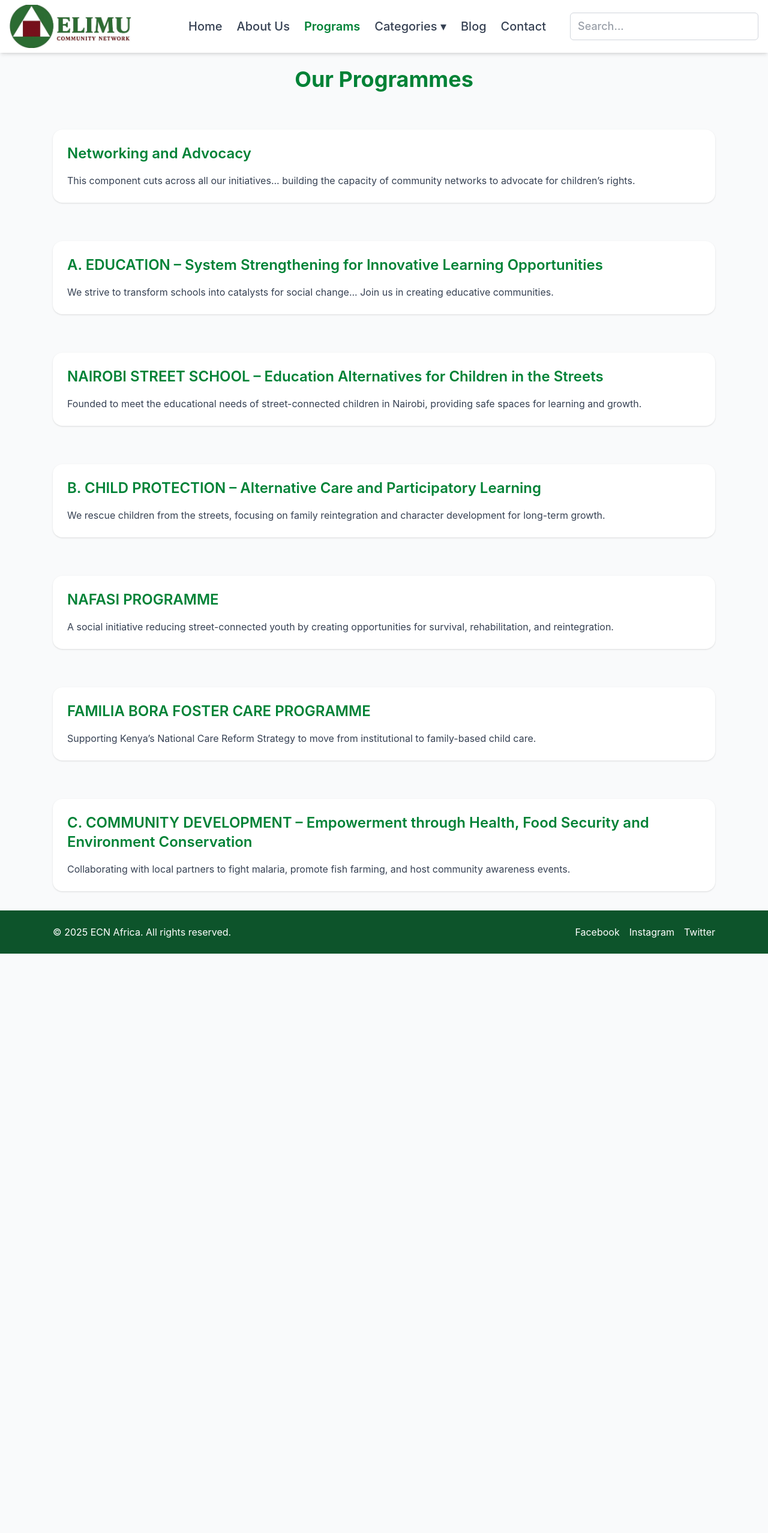
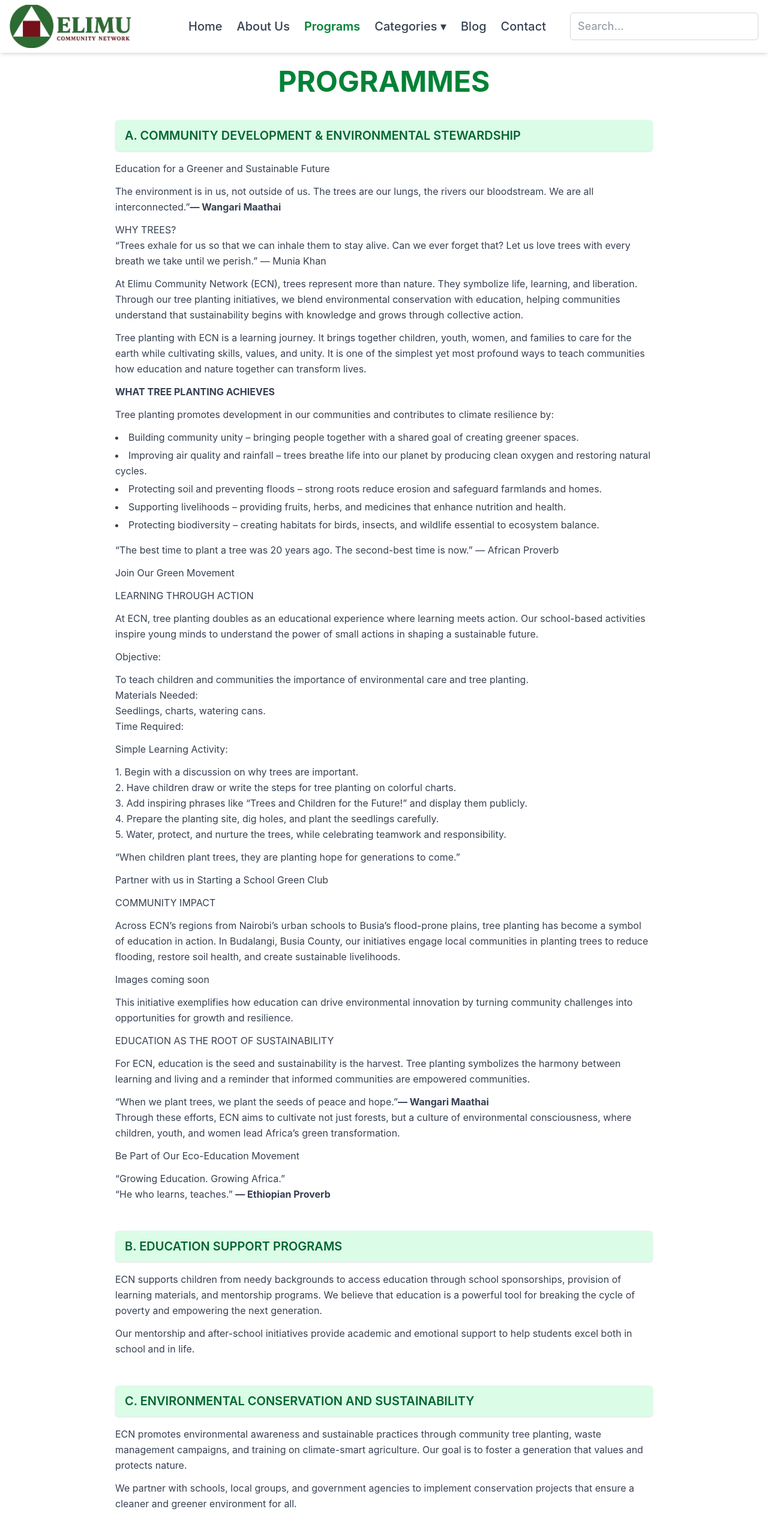
Before and after one commit to steph10920/ecnafrica, a React (Vite) app: page /programs in a window 1280 px wide. Shown: the top 2556 px of the page at 60% size. Before the commit the page ends 1590 px from the top, so only its background shows below. Built offline with nearby package versions, Linux system fonts and the light colour scheme.

Commit message:
programs changed

```diff
--- a/package.json
+++ b/package.json
@@ -11,6 +11,7 @@
   },
   "dependencies": {
     "framer-motion": "^12.23.24",
+    "lucide-react": "^0.547.0",
     "react": "^19.1.1",
     "react-dom": "^19.1.1",
     "react-router-dom": "^7.9.4"
--- a/src/pages/Programs.jsx
+++ b/src/pages/Programs.jsx
@@ -1,71 +1,214 @@
-import React, { Suspense } from "react";
+import React, { useState, useEffect } from "react";
 import { motion } from "framer-motion";
-
-const Footer = React.lazy(() => import("../components/Footer"));
+import { ArrowUp } from "lucide-react";
 
 export default function Programs() {
-  const programs = [
-    {
-      title: "Networking and Advocacy",
-      body: "This component cuts across all our initiatives... building the capacity of community networks to advocate for children’s rights.",
-    },
-    {
-      title: "A. EDUCATION – System Strengthening for Innovative Learning Opportunities",
-      body: "We strive to transform schools into catalysts for social change... Join us in creating educative communities.",
-    },
-    {
-      title: "NAIROBI STREET SCHOOL – Education Alternatives for Children in the Streets",
-      body: "Founded to meet the educational needs of street-connected children in Nairobi, providing safe spaces for learning and growth.",
-    },
-    {
-      title: "B. CHILD PROTECTION – Alternative Care and Participatory Learning",
-      body: "We rescue children from the streets, focusing on family reintegration and character development for long-term growth.",
-    },
-    {
-      title: "NAFASI PROGRAMME",
-      body: "A social initiative reducing street-connected youth by creating opportunities for survival, rehabilitation, and reintegration.",
-    },
-    {
-      title: "FAMILIA BORA FOSTER CARE PROGRAMME",
-      body: "Supporting Kenya’s National Care Reform Strategy to move from institutional to family-based child care.",
-    },
-    {
-      title: "C. COMMUNITY DEVELOPMENT – Empowerment through Health, Food Security and Environment Conservation",
-      body: "Collaborating with local partners to fight malaria, promote fish farming, and host community awareness events.",
-    },
-  ];
+  const [showTopBtn, setShowTopBtn] = useState(false);
+
+  // Show "Back to Top" button when scrolled down
+  useEffect(() => {
+    const handleScroll = () => {
+      if (window.scrollY > 300) setShowTopBtn(true);
+      else setShowTopBtn(false);
+    };
+    window.addEventListener("scroll", handleScroll);
+    return () => window.removeEventListener("scroll", handleScroll);
+  }, []);
+
+  const scrollToTop = () => window.scrollTo({ top: 0, behavior: "smooth" });
 
   return (
-    <div className="min-h-screen flex flex-col bg-gray-50">
-      {/* Remove extra top padding so heading sits near navbar */}
-      <main className="max-w-6xl mx-auto px-6 py-8 space-y-16 animate-fade-in">
+    <div className="min-h-screen flex flex-col items-center justify-start px-4 sm:px-8 py-8 bg-white">
+      {/* Animated Page Title */}
       <motion.h1
-          initial={{ opacity: 0, y: 20 }}
+        className="text-4xl sm:text-5xl font-bold text-green-700 mb-10 text-center"
+        initial={{ opacity: 0, y: -30 }}
         animate={{ opacity: 1, y: 0 }}
-          transition={{ duration: 0.8 }}
-          className="text-4xl font-bold text-green-700 text-center"
+        transition={{ duration: 1 }}
       >
-          Our Programmes
+        PROGRAMMES
       </motion.h1>
 
-        {programs.map((program, index) => (
-          <motion.section
-            key={index}
-            initial={{ opacity: 0, y: 30 }}
+      {/* Section A */}
+      <section className="w-full max-w-4xl mb-12">
+        <div className="sticky top-0 bg-green-100 py-3 px-4 rounded-md shadow-sm">
+          <h2 className="text-xl font-semibold text-green-800">
+            A. COMMUNITY DEVELOPMENT & ENVIRONMENTAL STEWARDSHIP
+          </h2>
+        </div>
+
+        <motion.div
+          className="mt-4 text-gray-700 leading-relaxed space-y-3"
+          initial={{ opacity: 0, y: 40 }}
           whileInView={{ opacity: 1, y: 0 }}
-            transition={{ duration: 0.7 }}
           viewport={{ once: true }}
-            className="space-y-4 bg-white rounded-2xl p-6 shadow hover:shadow-lg transition-shadow"
+          transition={{ duration: 0.6 }}
         >
-            <h2 className="text-2xl font-semibold text-green-700">{program.title}</h2>
-            <p className="text-gray-700 leading-relaxed">{program.body}</p>
-          </motion.section>
-        ))}
-      </main>
+          <p>
+            Education for a Greener and Sustainable Future</p>
+          <p>
+           The environment is in us, not outside of us. The trees are our lungs, the rivers our bloodstream. We are all interconnected.”
+           <strong>— Wangari Maathai</strong>
+          </p>
+          <p>
+            WHY TREES?
+            <br></br>
+            “Trees exhale for us so that we can inhale them to stay alive. Can we ever forget that? Let us love trees with every breath we take until we perish.”
+              — Munia Khan
+          </p>
+          <p>
+            At Elimu Community Network (ECN), trees represent more than nature. They symbolize life, learning, and liberation.
+            Through our tree planting initiatives, we blend environmental conservation with education, helping communities understand that sustainability begins with knowledge and grows through collective action.
+            </p>
+            <p>
+              Tree planting with ECN is a learning journey. It brings together children, youth, women, and families to care for the earth while cultivating skills, values, and unity.
+              It is one of the simplest yet most profound ways to teach communities how education and nature together can transform lives.
 
-      <Suspense fallback={<div className="text-center py-4 text-gray-500">Loading footer...</div>}>
-        <Footer />
-      </Suspense>
+            </p>
+            <p><strong>WHAT TREE PLANTING ACHIEVES</strong></p>
+            <p>
+              Tree planting promotes development in our communities and contributes to climate resilience by:
+            </p>
+            <ul className="list-disc list-inside text-gray-700 mb-4 space-y-1">
+          <li>Building community unity – bringing people together with a shared goal of creating greener spaces.</li>
+          <li>Improving air quality and rainfall – trees breathe life into our planet by producing clean oxygen and restoring natural cycles.</li>
+          <li>Protecting soil and preventing floods – strong roots reduce erosion and safeguard farmlands and homes.</li>
+          <li>Supporting livelihoods – providing fruits, herbs, and medicines that enhance nutrition and health.</li>
+          <li>Protecting biodiversity – creating habitats for birds, insects, and wildlife essential to ecosystem balance.</li>
+        </ul>
+        <p>
+          “The best time to plant a tree was 20 years ago. The second-best time is now.”
+            — African Proverb
+        </p>
+        <p>Join Our Green Movement </p>
+        <h2>LEARNING THROUGH ACTION</h2>
+        <p>At ECN, tree planting doubles as an educational experience where learning meets action.
+          Our school-based activities inspire young minds to understand the power of small actions in shaping a sustainable future.
+        </p>
+        <h3>Objective:</h3>
+        <p>
+          To teach children and communities the importance of environmental care and tree planting.
+          <br></br>
+          Materials Needed:
+          <br></br>
+          Seedlings, charts, watering cans.
+          <br></br>
+          Time Required:
+        </p>
+        <p>Simple Learning Activity:</p>
+        <ul>
+          <li>1.	Begin with a discussion on why trees are important.</li>
+          <li>2.	Have children draw or write the steps for tree planting on colorful charts.</li>
+          <li>3.	Add inspiring phrases like “Trees and Children for the Future!” and display them publicly.</li>
+          <li>4.	Prepare the planting site, dig holes, and plant the seedlings carefully.</li>
+          <li>5.	Water, protect, and nurture the trees, while celebrating teamwork and responsibility.</li>
+        </ul>
+        <p>“When children plant trees, they are planting hope for generations to come.”</p>
+        <p>Partner with us in Starting a School Green Club </p>
+        <h2>COMMUNITY IMPACT</h2>
+        <p>
+          Across ECN’s regions from Nairobi’s urban schools to Busia’s flood-prone plains, tree planting has become a symbol of education in action.
+          In Budalangi, Busia County, our initiatives engage local communities in planting trees to reduce flooding, restore soil health, and create sustainable livelihoods.
+        </p>
+        <p>Images coming soon</p>
+        <p>
+          This initiative exemplifies how education can drive environmental innovation by turning community challenges into opportunities for growth and resilience.
+        </p>
+        <h2>EDUCATION AS THE ROOT OF SUSTAINABILITY</h2>
+        <p>
+          For ECN, education is the seed and sustainability is the harvest.
+          Tree planting symbolizes the harmony between learning and living and a reminder that informed communities are empowered communities.
+        </p>
+        <p>
+          “When we plant trees, we plant the seeds of peace and hope.”
+          <strong>— Wangari Maathai</strong>
+          <p>
+            Through these efforts, ECN aims to cultivate not just forests, but a culture of environmental consciousness, where children, youth, and women lead Africa’s green transformation.
+          </p>
+        </p>
+        <p>
+          Be Part of Our Eco-Education Movement
+        </p>
+        <p>
+          “Growing Education. Growing Africa.”
+          <br></br>
+          “He who learns, teaches.” <strong>— Ethiopian Proverb</strong>
+
+        </p>
+        </motion.div>
+      </section>
+
+      {/* Section B */}
+      <section className="w-full max-w-4xl mb-12">
+        <div className="sticky top-0 bg-green-100 py-3 px-4 rounded-md shadow-sm">
+          <h2 className="text-xl font-semibold text-green-800">
+            B. EDUCATION SUPPORT PROGRAMS
+          </h2>
+        </div>
+
+        <motion.div
+          className="mt-4 text-gray-700 leading-relaxed space-y-3"
+          initial={{ opacity: 0, y: 40 }}
+          whileInView={{ opacity: 1, y: 0 }}
+          viewport={{ once: true }}
+          transition={{ duration: 0.6 }}
+        >
+          <p>
+            ECN supports children from needy backgrounds to access education
+            through school sponsorships, provision of learning materials, and
+            mentorship programs. We believe that education is a powerful tool
+            for breaking the cycle of poverty and empowering the next
+            generation.
+          </p>
+          <p>
+            Our mentorship and after-school initiatives provide academic and
+            emotional support to help students excel both in school and in life.
+          </p>
+        </motion.div>
+      </section>
+
+      {/* Section C */}
+      <section className="w-full max-w-4xl mb-12">
+        <div className="sticky top-0 bg-green-100 py-3 px-4 rounded-md shadow-sm">
+          <h2 className="text-xl font-semibold text-green-800">
+            C. ENVIRONMENTAL CONSERVATION AND SUSTAINABILITY
+          </h2>
+        </div>
+
+        <motion.div
+          className="mt-4 text-gray-700 leading-relaxed space-y-3"
+          initial={{ opacity: 0, y: 40 }}
+          whileInView={{ opacity: 1, y: 0 }}
+          viewport={{ once: true }}
+          transition={{ duration: 0.6 }}
+        >
+          <p>
+            ECN promotes environmental awareness and sustainable practices
+            through community tree planting, waste management campaigns, and
+            training on climate-smart agriculture. Our goal is to foster a
+            generation that values and protects nature.
+          </p>
+          <p>
+            We partner with schools, local groups, and government agencies to
+            implement conservation projects that ensure a cleaner and greener
+            environment for all.
+          </p>
+        </motion.div>
+      </section>
+
+      {/* Floating Back to Top Button */}
+      {showTopBtn && (
+        <motion.button
+          onClick={scrollToTop}
+          className="fixed bottom-6 right-6 bg-green-600 hover:bg-green-700 text-white rounded-full p-3 shadow-lg transition-all"
+          initial={{ opacity: 0 }}
+          animate={{ opacity: 1 }}
+          exit={{ opacity: 0 }}
+          title="Back to Top"
+        >
+          <ArrowUp className="w-6 h-6" />
+        </motion.button>
+      )}
     </div>
   );
 }
```
Also changed, not shown: 1 other file (tests, documents, lock files or other folders). Lines whose indentation alone changed are shown as unchanged.
